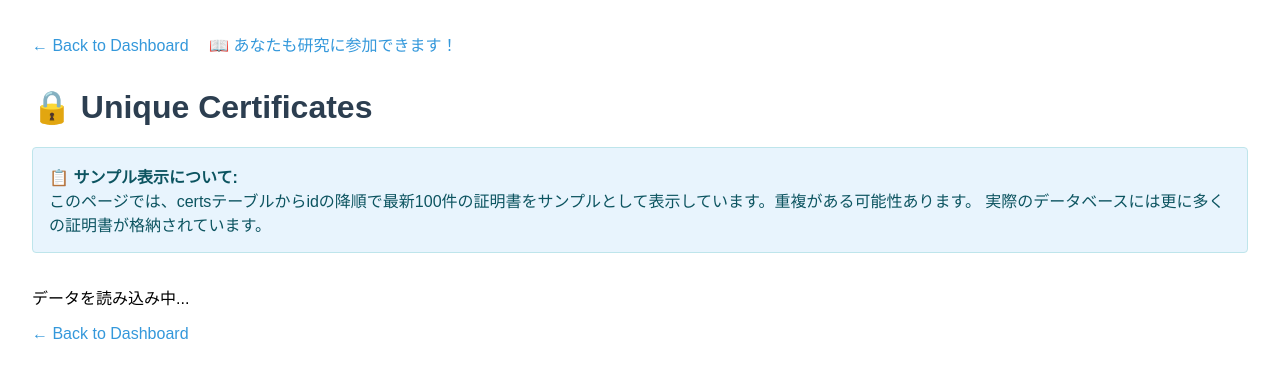
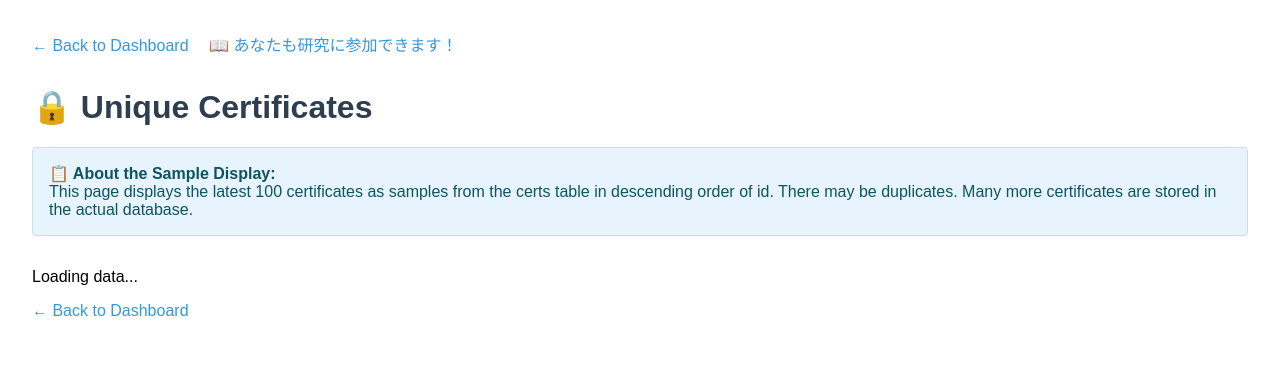
Before and after one commit to kujiy/ctlog-fetcher, a Python web app: template src/ui/templates/unique_certs.html in a window 1280 px wide. Shown: the top 378 px of the page. Run offline with Jinja, Linux system fonts and the light colour scheme; the template is opened without the code that fills it, so the values that code supplies are empty.

Commit message:
translate

```diff
--- a/scripts/dedup_certs.py
+++ b/scripts/dedup_certs.py
@@ -1,6 +1,6 @@
 """
-Certs tableの重複が多く処理が重くなったので、重複を削除するスクリプト
-issuer, serial_number, certificate_fingerprint_sha256の組み合わせが同じレコードを削除する
+Certs table has many duplicates and processing has become heavy, so this script deletes duplicates.
+Deletes records with the same combination of issuer, serial_number, and certificate_fingerprint_sha256.
 """
 #!/usr/bin/env python3
 import sys
@@ -8,7 +8,7 @@ import os
 import time
 import asyncio
 
-# src/manager_api/db.pyとmodels.pyをimportするためのパス追加
+# Add path to import src/manager_api/db.py and models.py
 sys.path.append(os.path.join(os.path.dirname(__file__), '..'))
 
 from src.manager_api.db import get_async_session
--- a/src/manager_api/background_jobs/sth_fetcher.py
+++ b/src/manager_api/background_jobs/sth_fetcher.py
@@ -1,7 +1,7 @@
 import asyncio
 from datetime import datetime
 from ..models import CTLogSTH
-from ...config import CT_LOG_ENDPOINTS
+from ...config import CT_LOG_ENDPOINTS, STH_FETCH_INTERVAL_SEC
 from ..db import get_async_session
 import aiohttp
 import logging
@@ -67,7 +67,7 @@ async def fetch_and_store_sth():
                                 )
                             )
                         await session.commit()
-            await asyncio.sleep(60)  # 5分ごと
+            await asyncio.sleep(STH_FETCH_INTERVAL_SEC)  # interval between fetches
     except asyncio.CancelledError:
         # Graceful shutdown
         return
--- a/src/share/logger.py
+++ b/src/share/logger.py
@@ -1,12 +1,12 @@
 """
-gunicornにも出るlogger
+A logger that also outputs to gunicorn
 """
 import logging
 
 logger = logging.getLogger("uvicorn")
 logger.setLevel(logging.INFO)
 
-# Gunicorn でも標準出力に出すように
+# output to standard output for Gunicorn as well
 handler = logging.StreamHandler()
 formatter = logging.Formatter("%(asctime)s - %(name)s - %(levelname)s - %(message)s")
 handler.setFormatter(formatter)
--- a/src/ui/templates/dashboard.html
+++ b/src/ui/templates/dashboard.html
@@ -35,7 +35,7 @@
     </div>
 
     <section>
-        <!-- Summary Section 数字は３桁ごとにカンマをつけて表示-->
+        <!-- Summary Section: Numbers are displayed with commas every three digits -->
         <b>Cumulative Fetched Certs:</b> {{ "{:,}".format(summary.total) }} |
         <b>Cumulative Worker Names</b> {{ summary.cumulative_worker_names }} |
         <b>Active Workers:</b> {{ "{:,}".format(summary.workers) }} &nbsp;|
@@ -103,7 +103,7 @@
 {#            {% endfor %}#}
         </table>
         {% else %}
-        <p>ランキング情報を取得できませんでした。</p>
+        <p>Could not retrieve ranking information.</p>
         {% endif %}
     </div>
 
--- a/src/ui/templates/unique_certs.html
+++ b/src/ui/templates/unique_certs.html
@@ -51,18 +51,18 @@
     <h1>🔒 Unique Certificates</h1>
 
     <div class="sample-note">
-        <strong>📋 サンプル表示について:</strong><br>
-        このページでは、certsテーブルからidの降順で最新100件の証明書をサンプルとして表示しています。重複がある可能性あります。
-        実際のデータベースには更に多くの証明書が格納されています。
+        <strong>📋 About the Sample Display:</strong><br>
+        This page displays the latest 100 certificates as samples from the certs table in descending order of id. There may be duplicates.
+        Many more certificates are stored in the actual database.
     </div>
 
     {% if error_message %}
         <div class="error">
-            <strong>⚠️ エラー:</strong> {{ error_message }}
+            <strong>⚠️ Error:</strong> {{ error_message }}
         </div>
     {% elif unique_certs_data %}
         <section>
-            <h2>証明書一覧 (最新 {{ unique_certs_data.count }} 件)</h2>
+            <h2>Certificate List (Latest {{ unique_certs_data.count }} entries)</h2>
 
             {% if unique_certs_data.unique_certs %}
                 <div style="overflow-x: auto;">
@@ -196,11 +196,11 @@
                     </table>
                 </div>
             {% else %}
-                <p>証明書データが見つかりませんでした。</p>
+                <p>No certificate data found.</p>
             {% endif %}
         </section>
     {% else %}
-        <p>データを読み込み中...</p>
+        <p>Loading data...</p>
     {% endif %}
 
     <div class="nav-links">
```
Also changed, not shown: scripts/check_ct_log_collection.py (+9 -8 lines), src/manager_api/main.py (+18 -21 lines), src/share/animal.py (+20 -20 lines), src/share/cert_parser.py (+4 -4 lines), src/ui/templates/fetched_certs.html (+7 -7 lines).
